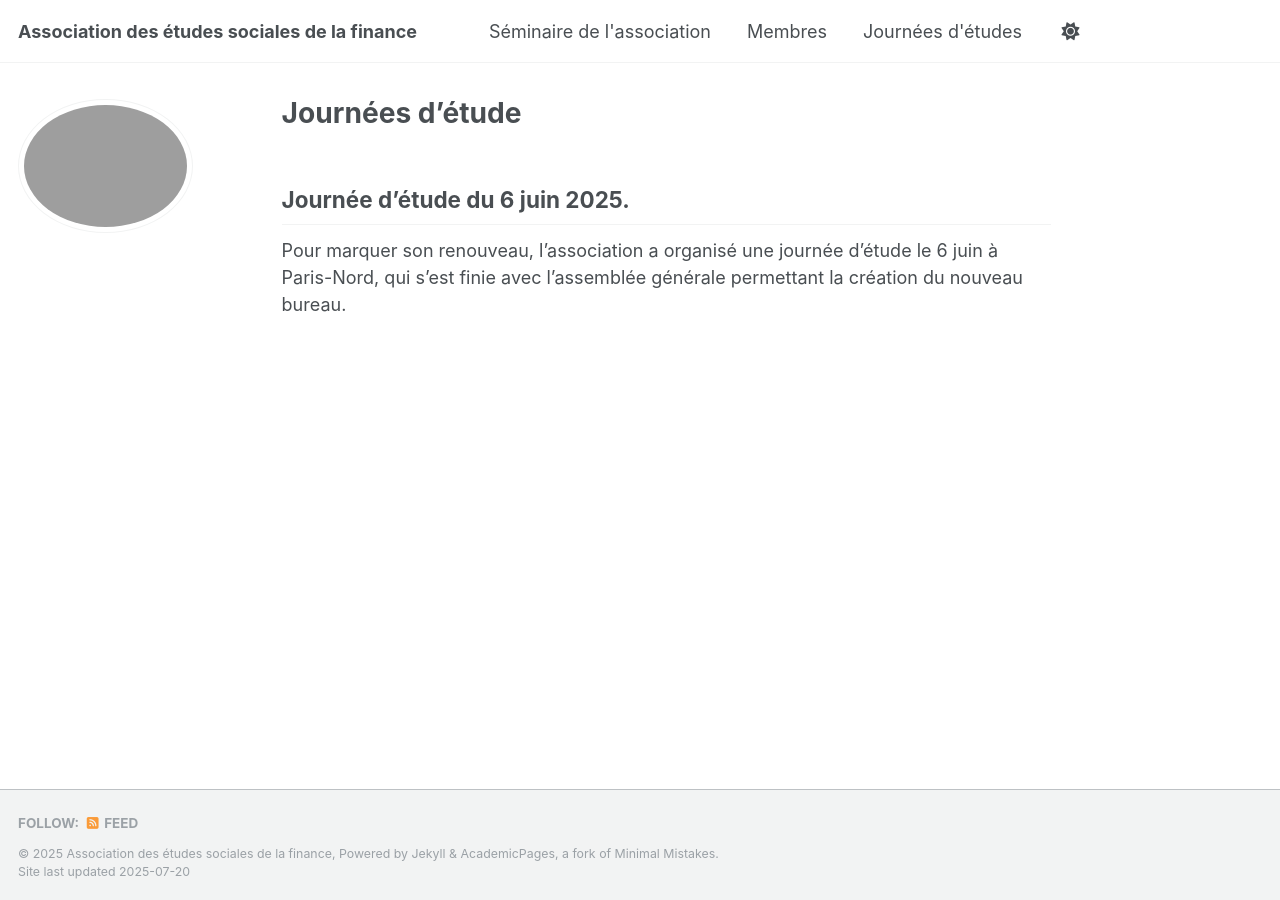
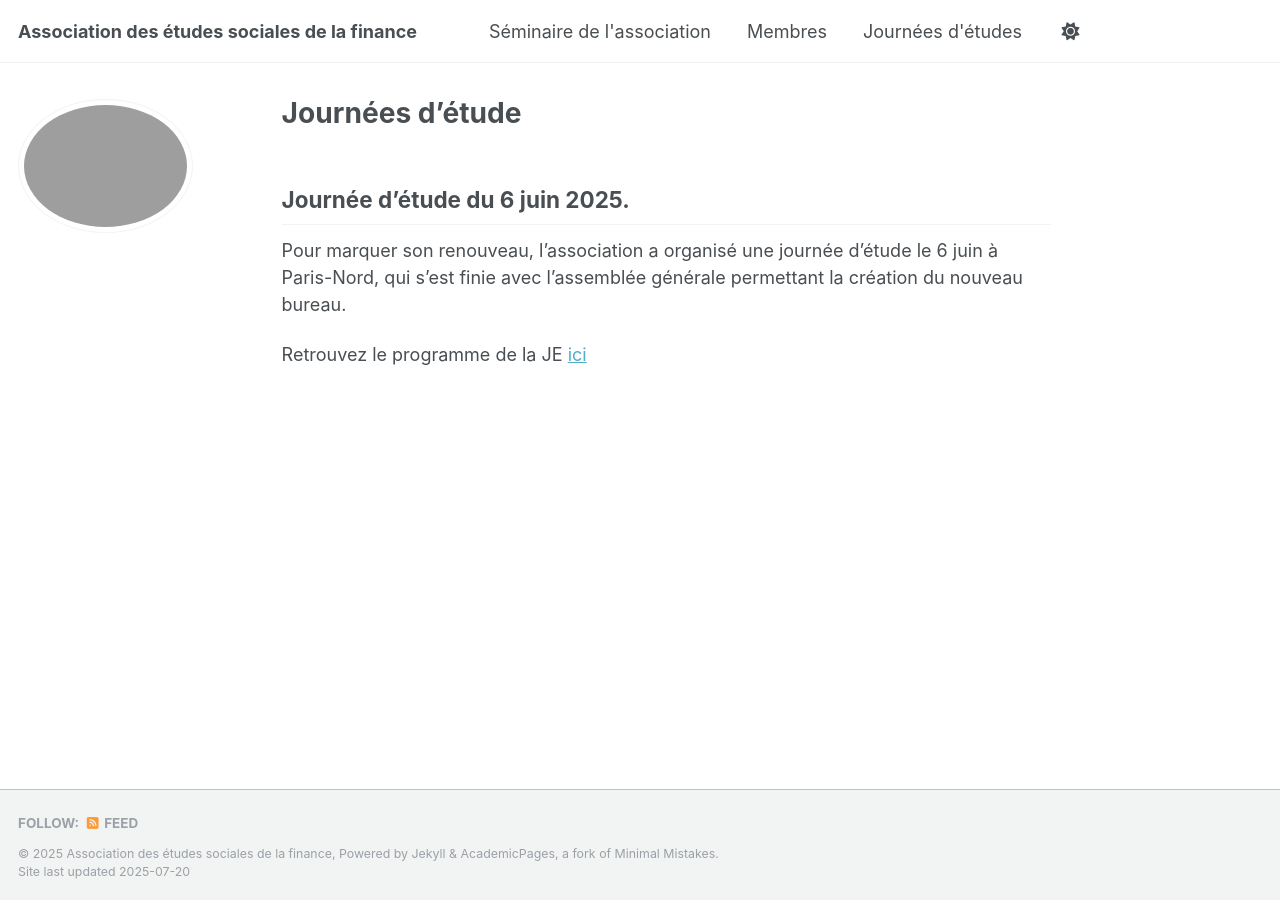
Before and after one commit to ssfa-aesf/ssfa-aesf.github.io, a Jekyll site: the page built from _pages/je.md, in a window 1280 px wide. Built offline with Jekyll 4.4.1, drawn with Linux system fonts in a browser that asks for light colours.

Commit message:
Update je.md

```diff
--- a/_pages/je.md
+++ b/_pages/je.md
@@ -7,3 +7,5 @@ author_profile: true
 
 ## Journée d'étude du 6 juin 2025.
 Pour marquer son renouveau, l'association a organisé une journée d'étude le 6 juin à Paris-Nord, qui s'est finie avec l'assemblée générale permettant la création du nouveau bureau.
+
+Retrouvez le programme de la JE [ici](files/programme_JE_SSFA.pdf)
```
